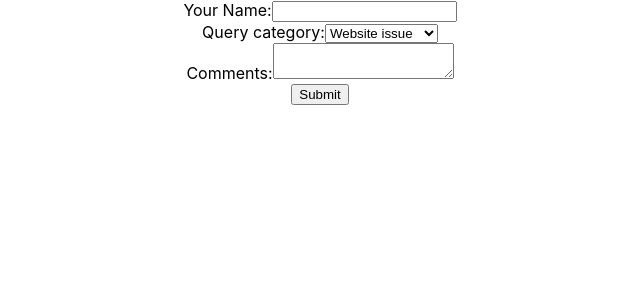
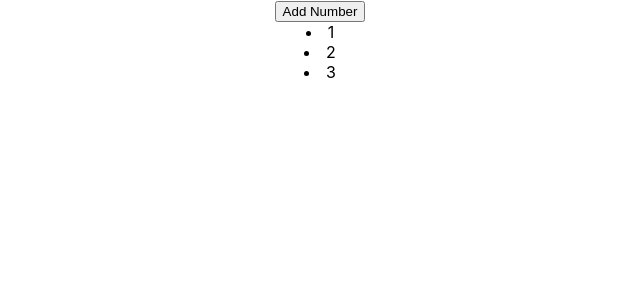
Before and after one commit to EdwardShanahan07/first-react-app, a React (Create React App) app in the folder my-app/: page / in a window 1280 px wide. Shown: the top 300 px of the page, without its empty margins (320-960 px from the left). Built offline with nearby package versions, Linux system fonts and the light colour scheme.

Commit message:
Add UseStateWithArrays components

```diff
--- a/my-app/src/App.js
+++ b/my-app/src/App.js
@@ -1,10 +1,10 @@
 import "./App.css";
-import ControlledFormHooks from "./components/ControlledFormHooks";
+import UseStateWithArrays from "./components/UseStateWithArrays";
 
 function App() {
   return (
     <div className="App">
-      <ControlledFormHooks />
+      <UseStateWithArrays />
     </div>
   );
 }
--- /dev/null
+++ b/my-app/src/components/UseStateWithArrays.js
@@ -0,0 +1,20 @@
+import React, { useState } from "react";
+
+function UseStateWithArrays() {
+  const [nums, setNums] = useState([1, 2, 3]);
+
+  const add = () => {
+    setNums([...nums, nums.length + 1]);
+  };
+
+  return (
+    <div>
+      <button onClick={add}>Add Number</button>
+      {nums.map((num) => (
+        <li key={num}>{num}</li>
+      ))}
+    </div>
+  );
+}
+
+export default UseStateWithArrays;
```
